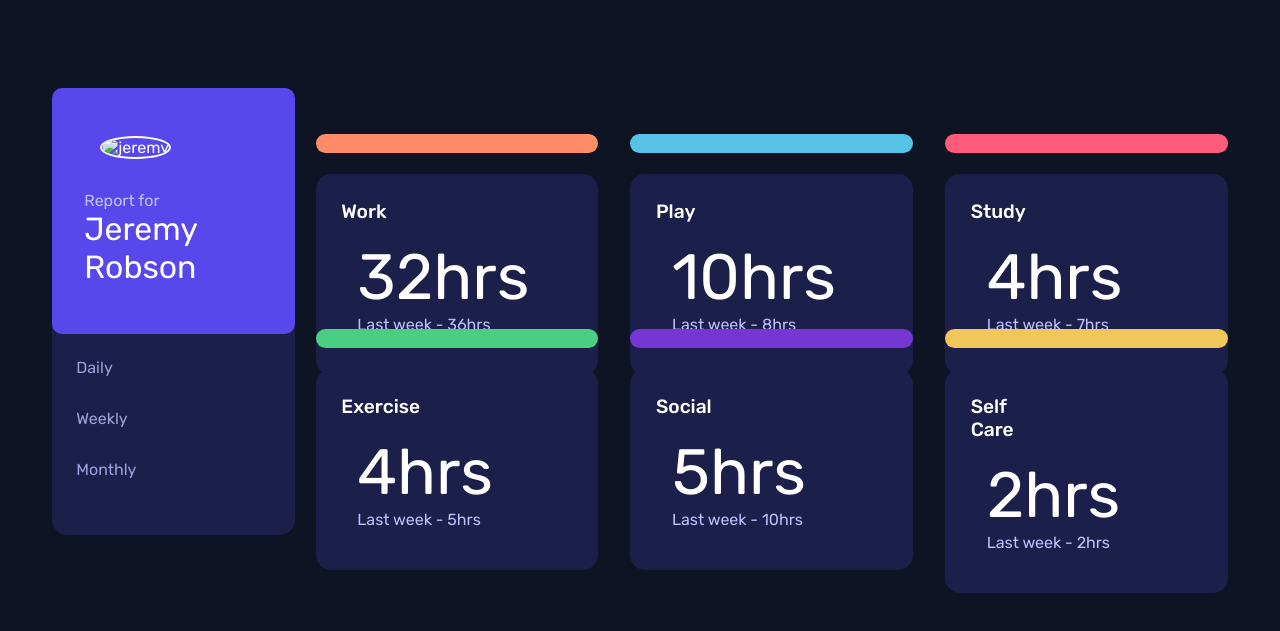
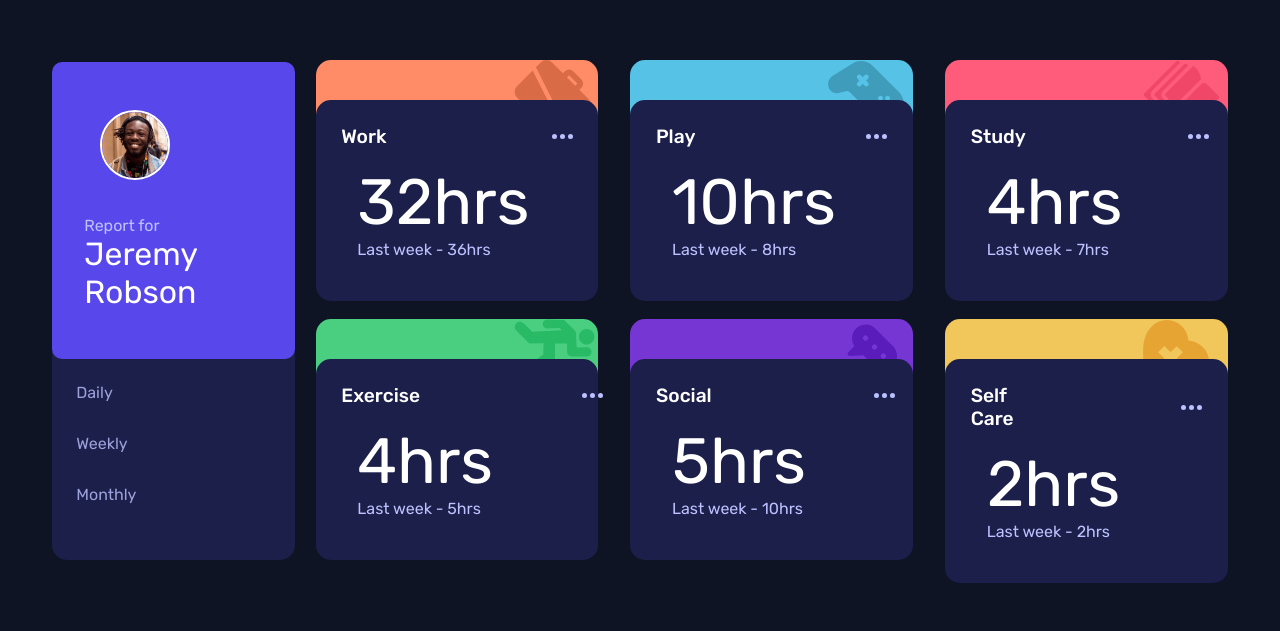
Before and after one commit to Sunvic567/time-tracking-dasboard, a plain HTML site: page index.html in a window 1280 px wide. Shown: the part 119-750 px from the top of the page. Drawn offline with Linux system fonts and the light colour scheme.

Commit message:
Update index.html

```diff
--- a/index.html
+++ b/index.html
@@ -13,7 +13,7 @@
         <div class="left-side">
         <div class="jeremy">
             <div class="jeremyImg">
-            <img src="images/image-jeremy.png" alt="jeremy">
+            <img src="image-jeremy.png" alt="jeremy">
            <div id="jeremy__text">
             <p> Report for</p>
             <p> Jeremy Robson</p>
@@ -28,11 +28,11 @@
     </div>
     <div class="right-side">
         <div class="card">
-          <img src="images/icon-work.svg" alt="">
+          <img src="icon-work.svg" alt="">
             <div class="action">
                 <div class="action_text">
                 <p>Work</p>
-                <img src="images/icon-ellipsis.svg" alt="">
+                <img src="icon-ellipsis.svg" alt="">
             </div>
             <div class="time">
                 <div class="current-Time">22</div>
@@ -42,11 +42,11 @@
         </div>
 
         <div class="card" id="card-2">
-            <img src="images/icon-play.svg" alt="">
+            <img src="icon-play.svg" alt="">
               <div class="action">
                   <div class="action_text">
                   <p>Play</p>
-                  <img src="images/icon-ellipsis.svg" alt="">
+                  <img src="icon-ellipsis.svg" alt="">
               </div>
               <div class="time">
                   <div class="current-Time">22</div>
@@ -57,11 +57,11 @@
 
 
           <div class="card" id="card-3">
-            <img src="images/icon-study.svg" alt="">
+            <img src="icon-study.svg" alt="">
               <div class="action">
                   <div class="action_text">
                   <p>Study</p>
-                  <img src="images/icon-ellipsis.svg" alt="">
+                  <img src="icon-ellipsis.svg" alt="">
               </div>
               <div class="time">
                   <div class="current-Time">22</div>
@@ -72,11 +72,11 @@
 
 
           <div class="card" id="card-4">
-            <img src="images/icon-exercise.svg" alt="">
+            <img src="icon-exercise.svg" alt="">
             <div class="action">
                 <div class="action_text">
                 <p>Exercise</p>
-                <img src="images/icon-ellipsis.svg" alt="">
+                <img src="icon-ellipsis.svg" alt="">
             </div>
             <div class="time">
                 <div class="current-Time">22</div>
@@ -88,11 +88,11 @@
 
 
             <div class="card" id="card-5">
-                <img src="images/icon-social.svg" alt="">
+                <img src="icon-social.svg" alt="">
                 <div class="action">
                     <div class="action_text">
                     <p>Social</p>
-                    <img src="images/icon-ellipsis.svg" alt="">
+                    <img src="icon-ellipsis.svg" alt="">
                 </div>
                 <div class="time">
                     <div class="current-Time">22</div>
@@ -104,11 +104,11 @@
 
 
         <div class="card" id="card-6">
-            <img src="images/icon-self-care.svg" alt="">
+            <img src="icon-self-care.svg" alt="">
             <div class="action">
                 <div class="action_text">
                 <p>Self Care</p>
-                <img src="images/icon-ellipsis.svg" alt="">
+                <img src="icon-ellipsis.svg" alt="">
             </div>
             <div class="time">
                 <div class="current-Time">22</div>
```
